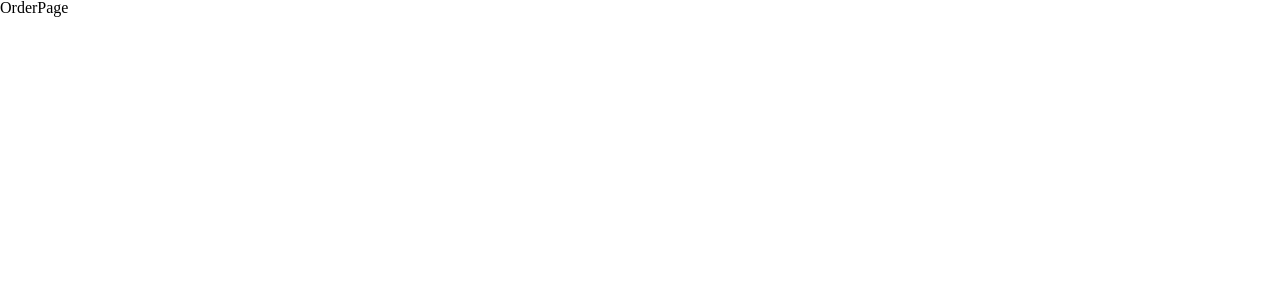
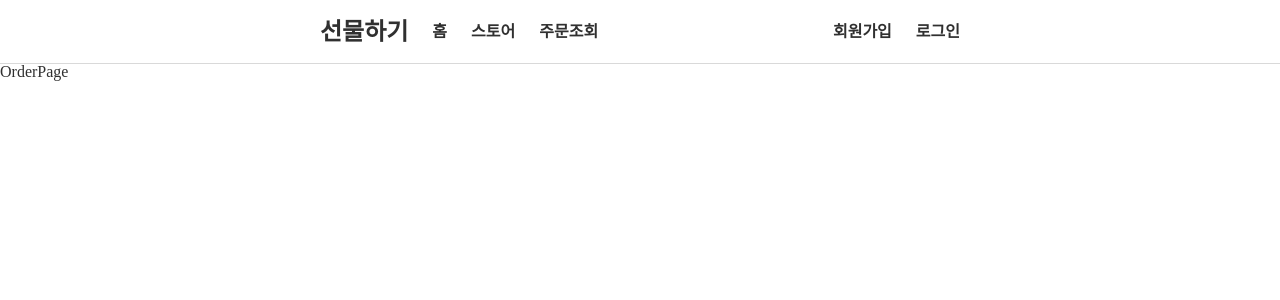
Before and after one commit to bohyunkang/makao-gift-frontend, a React app: page /order in a window 1280 px wide. Shown: the top 300 px of the page. Built offline with nearby package versions, Linux system fonts and the light colour scheme; the HTML template or start-up script is replaced by a standard one.

Commit message:
Header 마크업 및 스타일링
- Header 액티브될 때 밑에 하이라이팅되는 건 아직 하지 않음

```diff
--- a/src/App.jsx
+++ b/src/App.jsx
@@ -3,6 +3,8 @@ import { Routes, Route } from 'react-router-dom';
 import { ThemeProvider } from 'styled-components';
 
 import { Reset } from 'styled-reset';
+
+import GlobalStyle from './styles/GlobalStyle';
 
 import theme from './styles/theme';
 
@@ -14,11 +16,14 @@ import ProductDetailPage from './pages/ProductDetailPage';
 import OrdersPage from './pages/OrdersPage';
 import OrderDetailPage from './pages/OrderDetailPage';
 import OrderPage from './pages/OrderPage';
+import Header from './components/Header';
 
 export default function App() {
   return (
     <ThemeProvider theme={theme}>
       <Reset />
+      <GlobalStyle />
+      <Header />
       <Routes>
         <Route path="/" element={<HomePage />} />
         <Route path="/login" element={<LoginPage />} />
--- /dev/null
+++ b/src/components/Header.jsx
@@ -0,0 +1,65 @@
+import { Link } from 'react-router-dom';
+
+import styled from 'styled-components';
+
+export default function Header() {
+  return (
+    <Container>
+      <Nav>
+        <List>
+          <li>
+            <h1>
+              <Link to="/">선물하기</Link>
+            </h1>
+          </li>
+          <li>
+            <Link to="/">홈</Link>
+          </li>
+          <li>
+            <Link to="/products">스토어</Link>
+          </li>
+          <li>
+            <Link to="/orders">주문조회</Link>
+          </li>
+        </List>
+        <List>
+          <li>
+            <Link to="/signup">회원가입</Link>
+          </li>
+          <li>
+            <Link to="/login">로그인</Link>
+          </li>
+        </List>
+      </Nav>
+    </Container>
+  );
+}
+
+const Container = styled.header`
+  height: 64px;
+
+  border-bottom: 1px solid ${((props) => props.theme.colors.border)};
+`;
+
+const Nav = styled.nav`
+  display: flex;
+  justify-content: space-between;
+  align-items: center;
+
+  height: 100%;
+
+  padding-inline: 320px;
+
+  font-size: 1em;
+  font-weight: 700;
+`;
+
+const List = styled.ul`
+  display: flex;
+  align-items: center;
+  gap: 1.5em;
+
+  h1 {
+    font-size: 1.5em;
+  }
+`;
--- a/src/styles/GlobalStyle.js
+++ b/src/styles/GlobalStyle.js
@@ -5,11 +5,12 @@ const GlobalStyle = createGlobalStyle`
     box-sizing: border-box;
   }
   body {
-    color: ${((props) => props.theme.colors.text)};
+    color: ${((props) => props.theme.text.primary)};
     background-color: ${((props) => props.theme.colors.background)};
+    font-size: 16px;
   }
   a {
-    color: ${((props) => props.theme.colors.text)};
+    color: ${((props) => props.theme.text.primary)};
     text-decoration: none;
   }
 `;
--- a/src/styles/theme.js
+++ b/src/styles/theme.js
@@ -12,6 +12,7 @@ const theme = {
     primary: '#22daab',
     active: '#008C68',
     inactive: '#8d8d8d',
+    border: '#d9d9d9',
   },
 };
 
```
Also changed, not shown: 1 other file (tests, documents, lock files or other folders).
